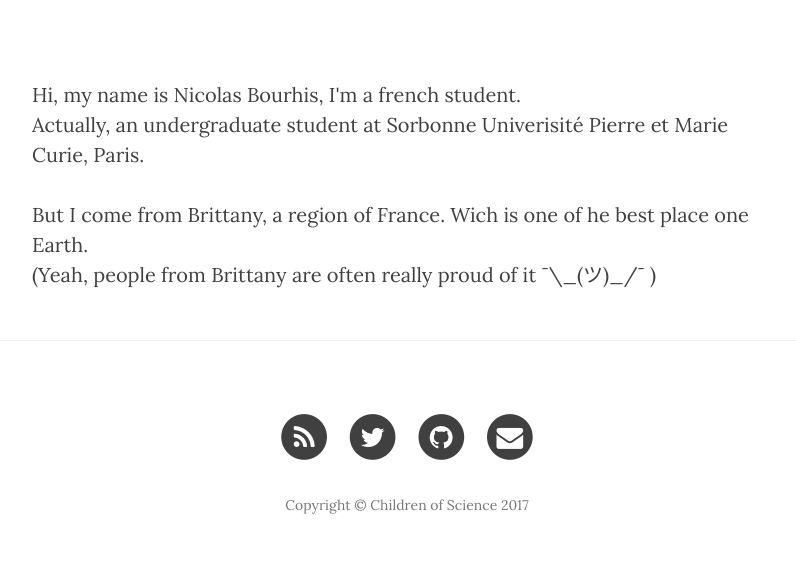
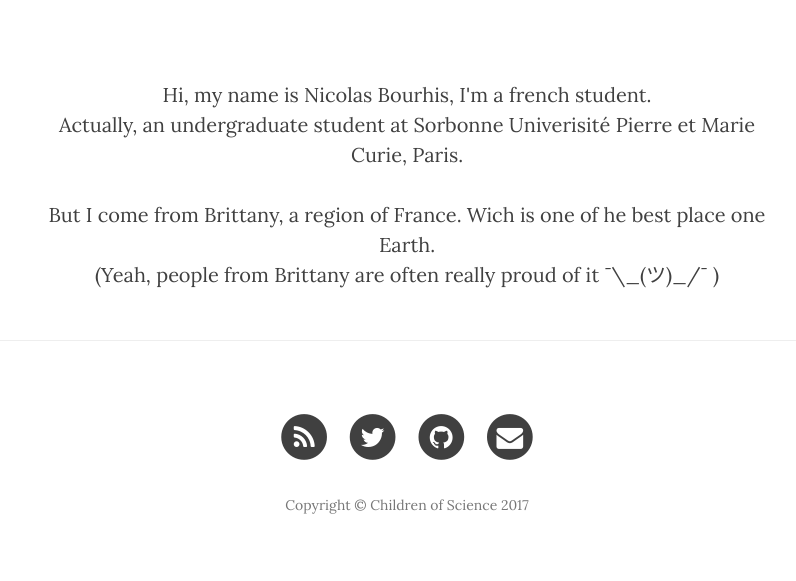
Before and after one commit to Koumoul/Children-of-Science, a Jekyll site: the page built from about.html, in a window 1280 px wide. Shown: the part 448-1029 px from the top of the page, without its empty margins (233-1029 px from the left). Built offline with Jekyll 4.4.1, drawn with Linux system fonts in a browser that asks for light colours; nearby versions of some CDN libraries.

Commit message:
messagerie

```diff
--- a/about.html
+++ b/about.html
@@ -4,6 +4,7 @@ title: "Me"
 description: "Student in Mathematic"
 header-img: "img/coffe-hand.jpg"
 ---
+<div style="text-align:center" markdown="1">
 <p>Hi, my name is Nicolas Bourhis, I'm a french student.
 <br> Actually, an undergraduate student at Sorbonne Univerisité Pierre et Marie Curie, Paris.</br>
 </p>
@@ -11,3 +12,4 @@ header-img: "img/coffe-hand.jpg"
 <p> But I come from Brittany, a region of France. Wich is one of he best place one Earth.
 <br>(Yeah, people from Brittany are often really proud of it ¯\_(ツ)_/¯ )</br>
 </p>
+</div>
```
